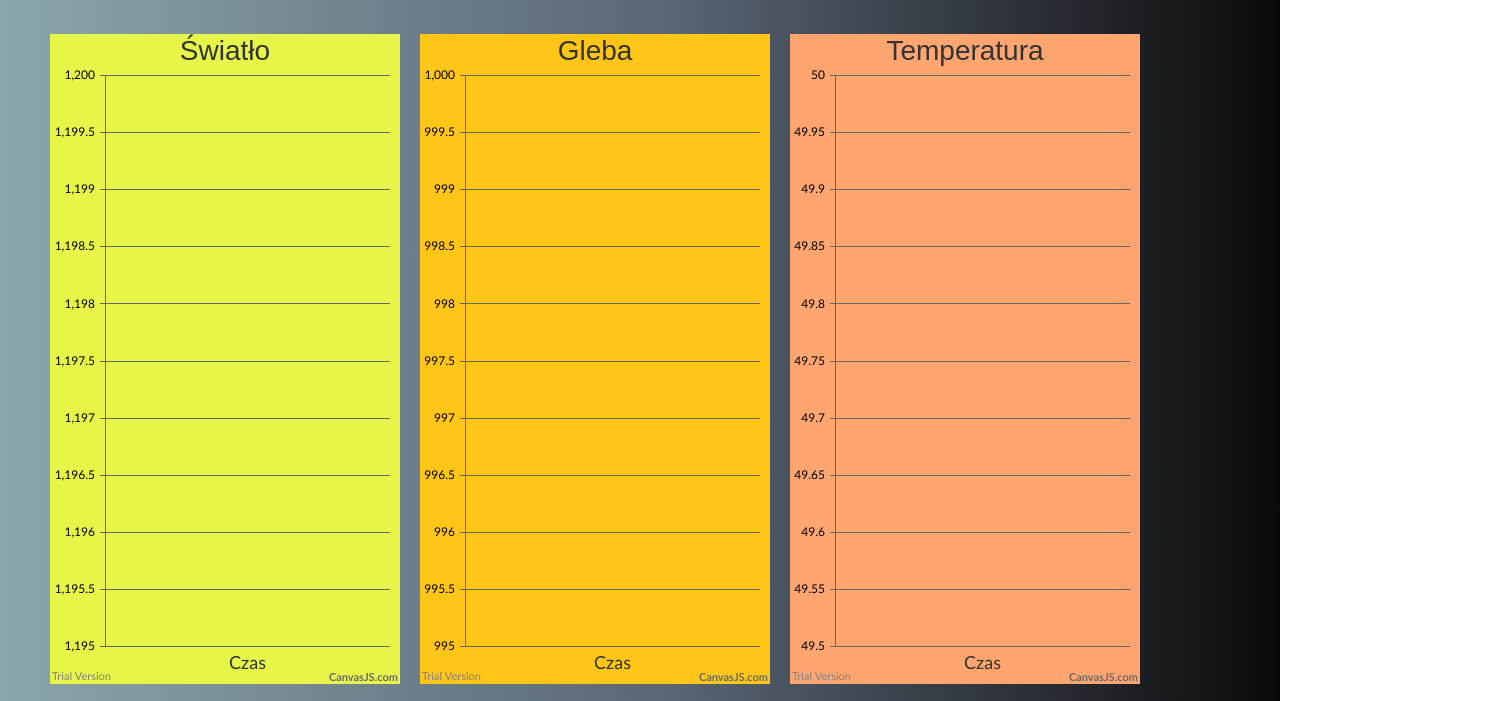
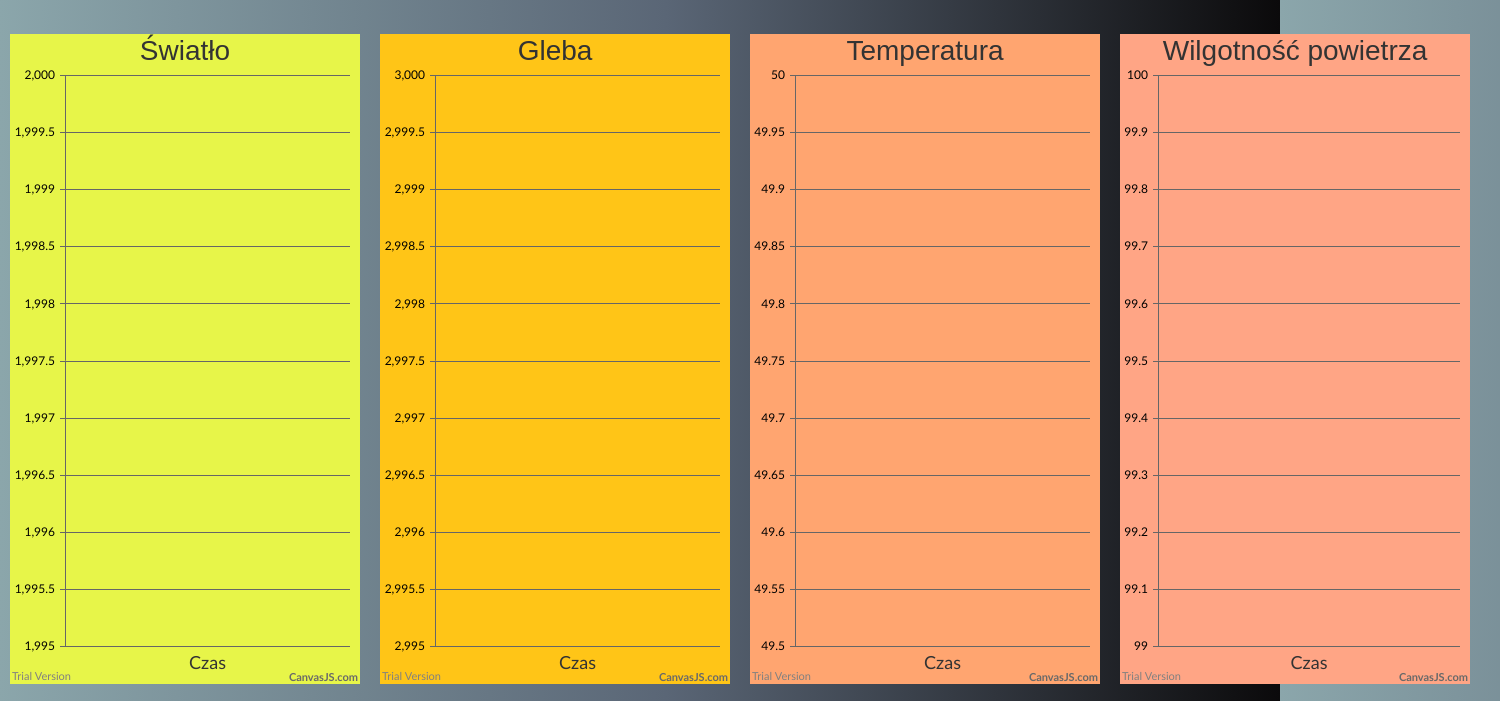
Before and after one commit to MichalLeszczynski/GardenOfLife, a plain HTML site: page web_page/index.html in a window 1280 px wide. Shown: the top 701 px of the page, 1500 px wide, since content can reach past the window. Drawn offline with nearby package versions, Linux system fonts and the light colour scheme; no server answers.

Commit message:
Fix humidity chart

```diff
--- a/web_page/index.html
+++ b/web_page/index.html
@@ -14,49 +14,40 @@
 		var i_global = -1;
 		var j_global = -1;
 		var k_global = -1;
+		var l_global = -1;
 
 		var lastRowLight = "1";
 		var lastRowMoisture = "2";
 		var lastRowTemp = "3";
+		var lastRowHumi = "4";
 
 		const MAX_CHART_LENGTH = 10000;
 
 		var dataPointsLight = [];
-		var dataPointsLightError = [];
 		var dataPointsLightValues = [];
-		var dataPointsLightValuesError = [];
 		var dataPointsLightValuesDate = [];
 
 		var dataPointsMoisture = [];
-		var dataPointsMoistureError = [];
 		var dataPointsMoistureValues = [];
-		var dataPointsMoistureValuesError = [];
 		var dataPointsMoistureValuesDate = [];
 
 		var dataPointsTemp = [];
-		var dataPointsTempError = [];
 		var dataPointsTempValues = [];
-		var dataPointsTempValuesError = [];
 		var dataPointsTempValuesDate = [];
 
 		var dataPointsHumi = [];
-		var dataPointsHumiError = [];
 		var dataPointsHumiValues = [];
-		var dataPointsHumiValuesError = [];
 		var dataPointsHumiValuesDate = [];
 
-		// var lightSensorFile = "home/ml/pi_data/data/LightSensor.dat";
-		// var moistureSensorFile = "home/ml/pi_data/data/MoistureSensor.dat";
-		// var temperatureHumiditySensorFile = "home/ml/pi_data/data/TemperatureHumiditySensor.dat";
-		var lightSensorFile = "LightSensor.dat";
-		var moistureSensorFile = "MoistureSensor.dat";
-		var temperatureSensorFile = "TemperatureSensor.dat";
-		var humiditySensorFile = "HumiditySensor.dat";
+		var lightSensorFile = "data/LightSensor.dat";
+		var moistureSensorFile = "data/MoistureSensor.dat";
+		var temperatureSensorFile = "data/TemperatureSensor.dat";
+		var humiditySensorFile = "data/HumiditySensor.dat";
 
 		var lightChart = new CanvasJS.Chart("lightChartContainer", {
 			backgroundColor: "#e7f549",
 			axisY: {
-				maximum: 1200
+				maximum: 2000
 			},
 			title: {
 				text: "Światło"
@@ -66,7 +57,7 @@
 			},
 			axisY:{
 				includeZero: false,
-				maximum: 1200
+				maximum: 2000
 			},
 			toolTip: {
 				shared: true
@@ -86,14 +77,6 @@
 					showInLegend: true,
 					name: "Natężenie światła",
 					dataPoints: dataPointsLight
-				},
-				{
-					type: "spline",
-					xValueType: "dateTime",
-					showInLegend: true,
-					markerColor: "red",
-					name: "Błąd",
-					dataPoints: dataPointsLightError
 				}]
 		});
 
@@ -107,7 +90,7 @@
 			},
 			axisY:{
 				includeZero: false,
-				maximum: 1000
+				maximum: 3000
 			},
 			toolTip: {
 				shared: true
@@ -126,14 +109,6 @@
 					showInLegend: true,
 					name: "Wilgotność",
 					dataPoints: dataPointsMoisture
-				},
-				{
-					type: "spline",
-					xValueType: "dateTime",
-					markerColor: "red",
-					showInLegend: true,
-					name: "Błąd",
-					dataPoints: dataPointsMoistureError
 				}]
 		});
 
@@ -166,21 +141,13 @@
 					showInLegend: true,
 					name: "Wartości",
 					dataPoints: dataPointsTemp
-				},
-				{
-					type: "spline",
-					xValueType: "dateTime",
-					showInLegend: true,
-					markerColor: "red",
-					name: "Błąd",
-					dataPoints: dataPointsTempError
 				}]
 		});
 
 		var humiditySensorChart = new CanvasJS.Chart("humiditySensorChartContainer", {
-			backgroundColor: "#ffa570",
+			backgroundColor: "#ffa585",
 			title: {
-				text: "Wilgotność"
+				text: "Wilgotność powietrza"
 			},
 			axisX: {
 				title: "Czas"
@@ -206,14 +173,6 @@
 					showInLegend: true,
 					name: "Wartości",
 					dataPoints: dataPointsHumi
-				},
-				{
-					type: "spline",
-					xValueType: "dateTime",
-					showInLegend: true,
-					markerColor: "red",
-					name: "Błąd",
-					dataPoints: dataPointsHumiError
 				}]
 		});
 
@@ -226,7 +185,6 @@
 
 		var parseLightFile = function()
 		{
-		    // jQuery.get('trash.txt', function(data)
 		    jQuery.get(lightSensorFile, function(data)
 		    {
 			    var lines = data.split("\n");
@@ -237,7 +195,6 @@
     			{
 	        		dataPointsLightValuesDate.push(row[1]);
 	        		dataPointsLightValues.push(row[2]);
-	        		dataPointsLightValuesError.push(Math.abs(row[2] - row[3]));
 
 	        		i_global++;
         			lastRowLight = row[1];
@@ -253,7 +210,6 @@
 
 		var parseMoistureFile = function()
 		{
-		    // jQuery.get('trash1.txt', function(data)
 			jQuery.get(moistureSensorFile, function(data)
 		    {
 			    var lines = data.split("\n");
@@ -264,7 +220,6 @@
     			{
 	        		dataPointsMoistureValuesDate.push(row[1]);
 	        		dataPointsMoistureValues.push(row[2]);
-	        		dataPointsMoistureValuesError.push(Math.abs(row[2] - row[3]));
 
 	        		j_global++;
         			lastRowMoisture = row[1];
@@ -290,7 +245,6 @@
     			{
 	        		dataPointsTempValuesDate.push(row[1]);
 	        		dataPointsTempValues.push(row[2]);
-	        		dataPointsTempValuesError.push(Math.abs(row[2] - row[3]));
 
 	        		k_global++;
         			lastRowTemp = row[1];
@@ -312,14 +266,13 @@
 			    var len = lines.length;
     			var row = lines[len - 2].split(" ");
 
-				if(row[1].localeCompare(lastRowTemp) != 0)
+				if(row[1].localeCompare(lastRowHumi) != 0)
     			{
 	        		dataPointsHumiValuesDate.push(row[1]);
 	        		dataPointsHumiValues.push(row[2]);
-	        		dataPointsHumiValuesError.push(Math.abs(row[2] - row[3]));
 
-	        		k_global++;
-        			lastRowTemp = row[1];
+	        		l_global++;
+        			lastRowHumi = row[1];
 
         			isRowPushed = true;
 	        	}
@@ -333,12 +286,10 @@
 		var updateLightSensorData = function(ddd)
 		{
 			dataPointsLight.push({ x: ddd, y: parseInt(dataPointsLightValues[i_global])});
-        	dataPointsLightError.push({ x: ddd,  y: dataPointsLightValuesError[i_global]});
 
 			if(dataPointsLight.length > MAX_CHART_LENGTH)
 			{
 				dataPointsLight.shift();
-				dataPointsLightError.shift();
 			}
 
 			lightChart.render();
@@ -347,12 +298,10 @@
 		var updateMoistureSensorData = function(ddd)
 		{
 			dataPointsMoisture.push({ x: ddd, y: parseInt(dataPointsMoistureValues[j_global])});
-        	dataPointsMoistureError.push({ x: ddd,  y: dataPointsMoistureValuesError[j_global]});
 
 			if(dataPointsMoisture.length > MAX_CHART_LENGTH)
 			{
 				dataPointsMoisture.shift();
-				dataPointsMoistureError.shift();
 			}
 
 			moistureSensorChart.render();
@@ -361,12 +310,10 @@
 		var updateTemperatureSensorData = function(ddd)
 		{
 			dataPointsTemp.push({ x: ddd, y: parseInt(dataPointsTempValues[k_global])});
-        	dataPointsTempError.push({ x: ddd,  y: dataPointsTempValuesError[k_global]});
 
 			if(dataPointsTemp.length > MAX_CHART_LENGTH)
 			{
 				dataPointsTemp.shift();
-				dataPointsTempError.shift();
 			}
 
 			temperatureSensorChart.render();
@@ -374,13 +321,11 @@
 
 		var updateHumiditySensorData = function(ddd)
 		{
-			dataPointsHumi.push({ x: ddd, y: parseInt(dataPointsHumiValues[k_global])});
-        	dataPointsHumiError.push({ x: ddd,  y: dataPointsHumiValuesError[k_global]});
+			dataPointsHumi.push({ x: ddd, y: parseInt(dataPointsHumiValues[l_global])});
 
 			if(dataPointsHumi.length > MAX_CHART_LENGTH)
 			{
 				dataPointsHumi.shift();
-				dataPointsHumiError.shift();
 			}
 
 			humiditySensorChart.render();
--- a/web_page/style.css
+++ b/web_page/style.css
@@ -3,7 +3,7 @@ body
 	background: linear-gradient(90deg, rgba(139,166,171,1) 0%, rgba(90,102,118,1) 52%, rgba(11,10,11,1) 100%);
 	font-size: 24px;
 	font-weight: 600;
-	width: 1200px;
+	width: 1500px;
 	margin-left: auto;
 	margin-right: auto;
 }
```
Lines whose indentation alone changed are shown as unchanged.
